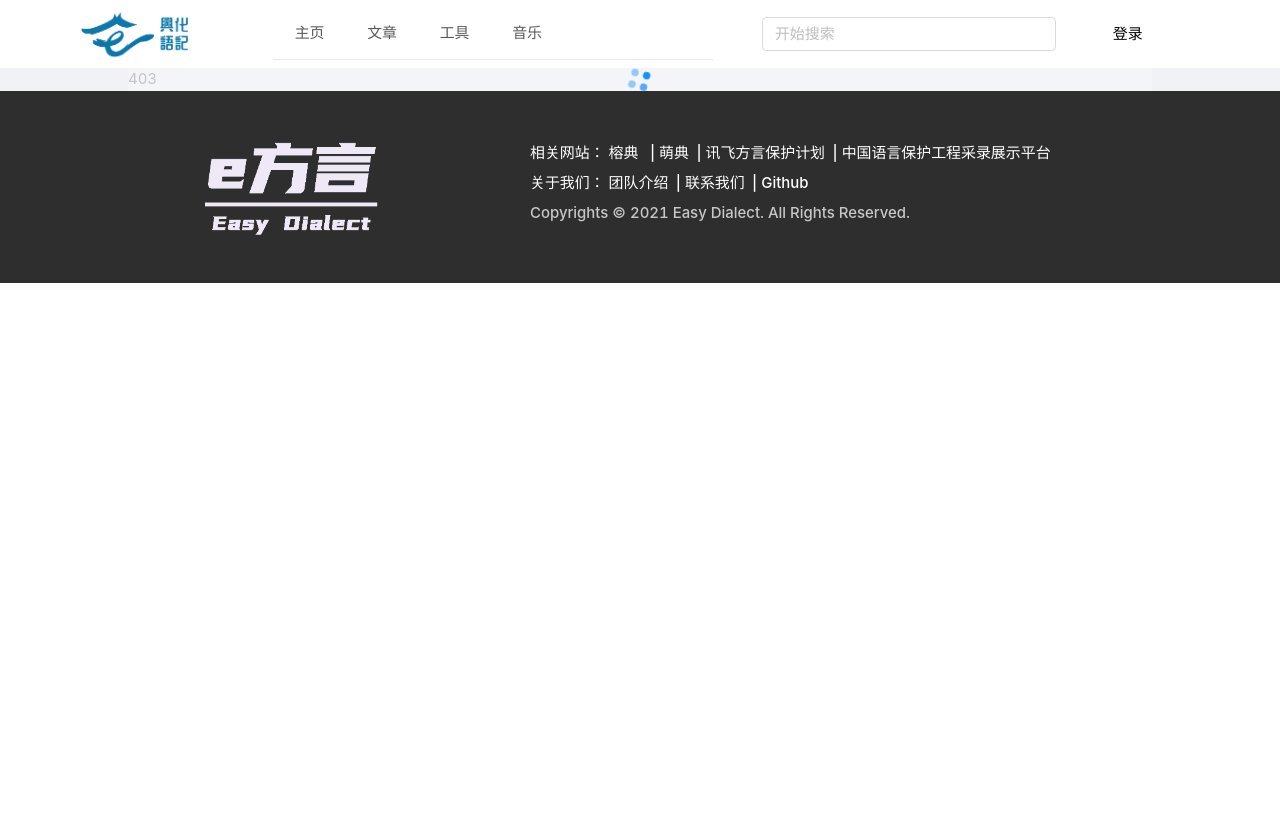
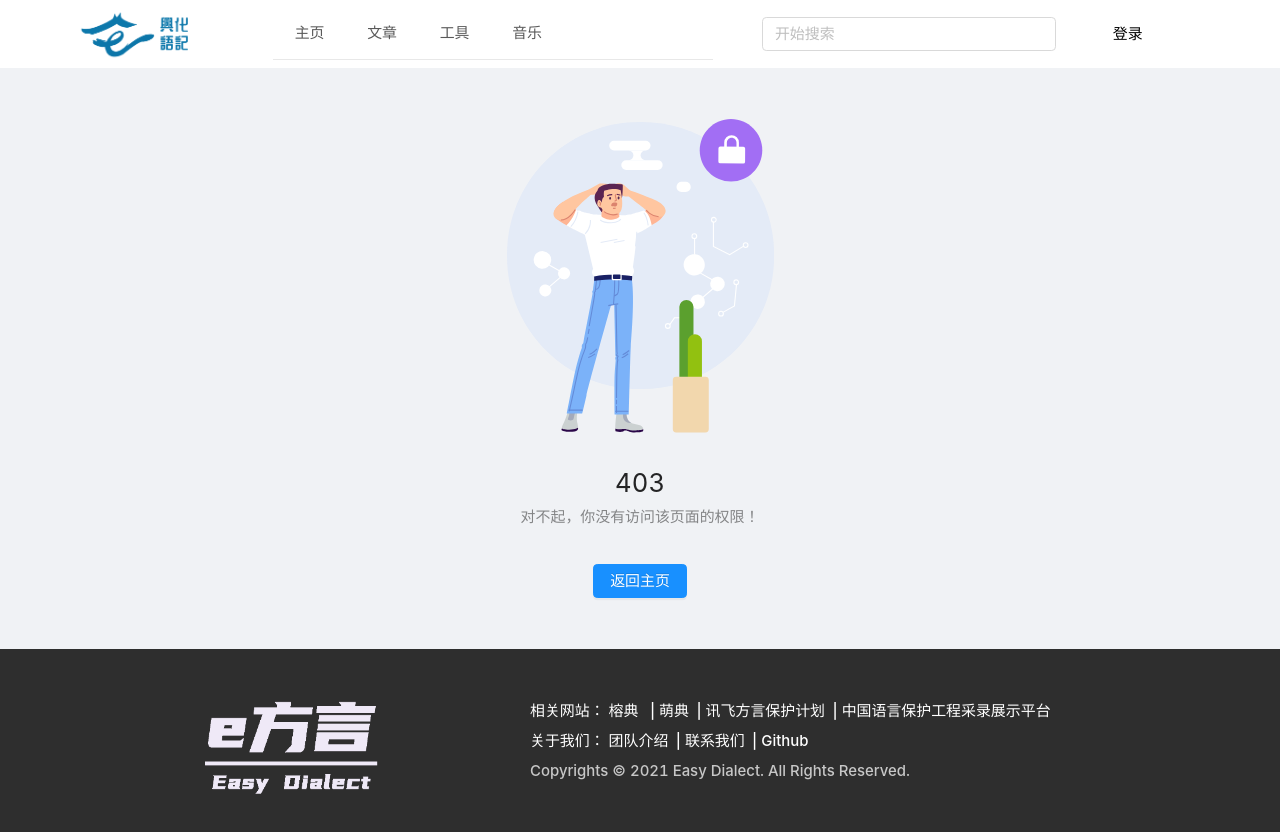
Before and after one commit to e-dialect/hinghwa-dict-web, a Vue app: page /Forbidden in a window 1280 px wide. Shown: the top 832 px of the page. Before the commit the page ends 800 px from the top, so only its background shows below. Built offline with nearby package versions, Linux system fonts and the light colour scheme.

Commit message:
feat: Forbidden Page

```diff
--- a/src/views/Forbidden.vue
+++ b/src/views/Forbidden.vue
@@ -1,5 +1,16 @@
 <template>
-<a-spin>403</a-spin>
+  <a-result
+    status="403"
+    title="403"
+    sub-title="对不起，你没有访问该页面的权限！">
+    <template #extra>
+      <router-link :to="{name:'Home'}">
+        <a-button type="primary">
+          返回主页
+        </a-button>
+      </router-link>
+    </template>
+  </a-result>
 </template>
 
 <script>
```
